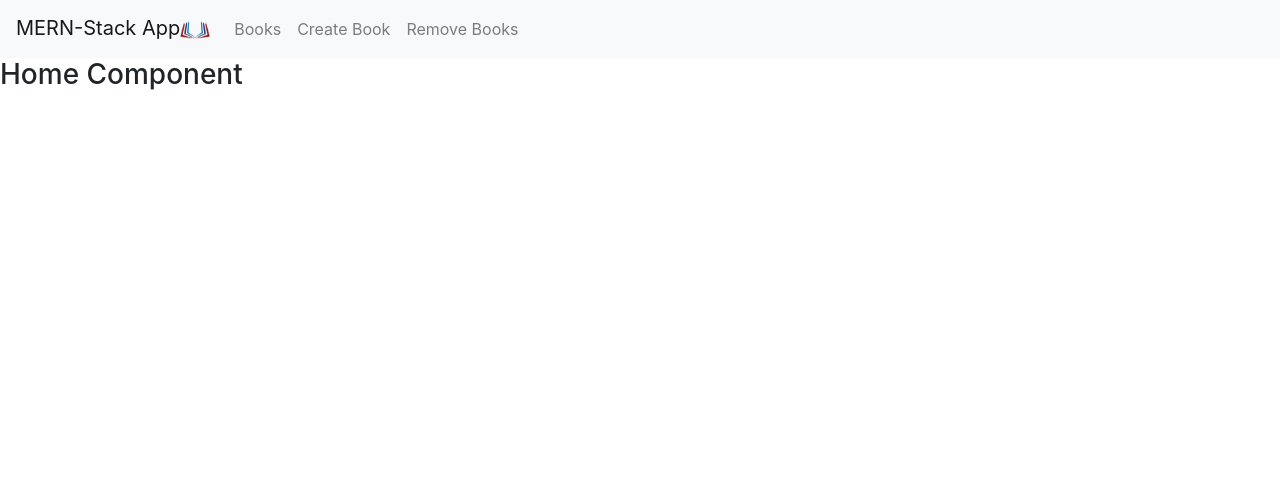
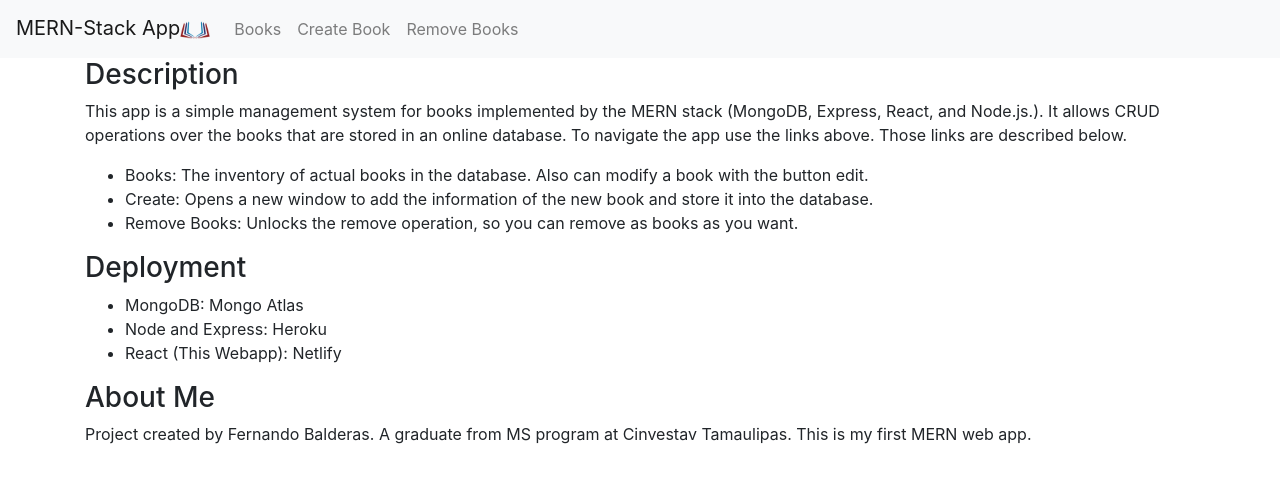
Before and after one commit to Fernando-Balderas/frontend-fullstack-mern, a React (Create React App) app: page / in a window 1280 px wide. Shown: the top 482 px of the page. Built offline with nearby package versions, Linux system fonts and the light colour scheme.

Commit message:
adding description

```diff
--- a/src/components/Home.js
+++ b/src/components/Home.js
@@ -1,11 +1,28 @@
-import React, { Component } from 'react'
+import React, { Component } from 'react';
+import Container from 'react-bootstrap/Container';
 
 export class Home extends Component {
     render() {
         return (
-            <div>
-                <h3>Home Component</h3>
-            </div>
+            <Container>
+                <h3>Description</h3>
+                <p>This app is a simple management system for books implemented by the MERN stack (MongoDB, Express, React, and Node.js.). It allows CRUD operations over the books that are stored in an online database.
+                    To navigate the app use the links above. Those links are described below.
+                    </p>
+                <ul>
+                    <li>Books: The inventory of actual books in the database. Also can modify a book with the button edit.</li>
+                    <li>Create: Opens a new window to add the information of the new book and store it into the database.</li>
+                    <li>Remove Books: Unlocks the remove operation, so you can remove as books as you want.</li>
+                </ul>
+                <h3>Deployment</h3>
+                <ul>
+                    <li>MongoDB: Mongo Atlas</li>
+                    <li>Node and Express: Heroku</li>
+                    <li>React (This Webapp): Netlify</li>
+                </ul>
+                <h3>About Me</h3>
+                <p>Project created by Fernando Balderas. A graduate from MS program at Cinvestav Tamaulipas. This is my first MERN web app.</p>
+            </Container>
         )
     }
 }
```
